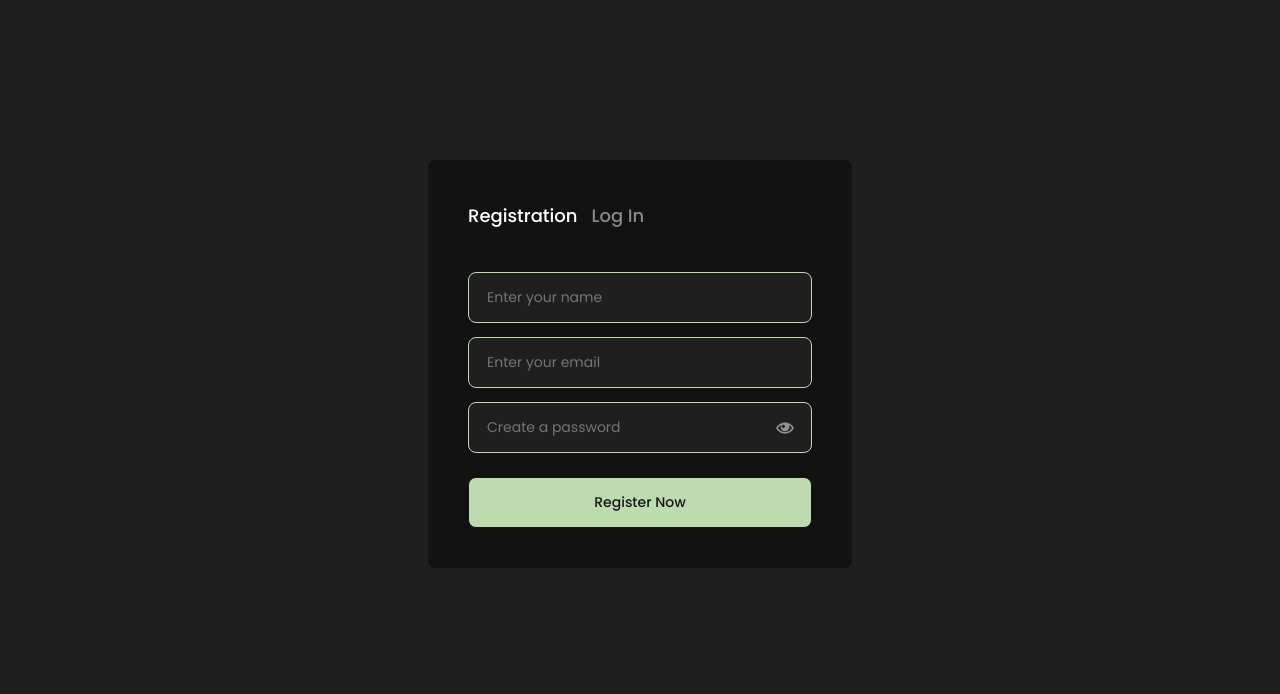
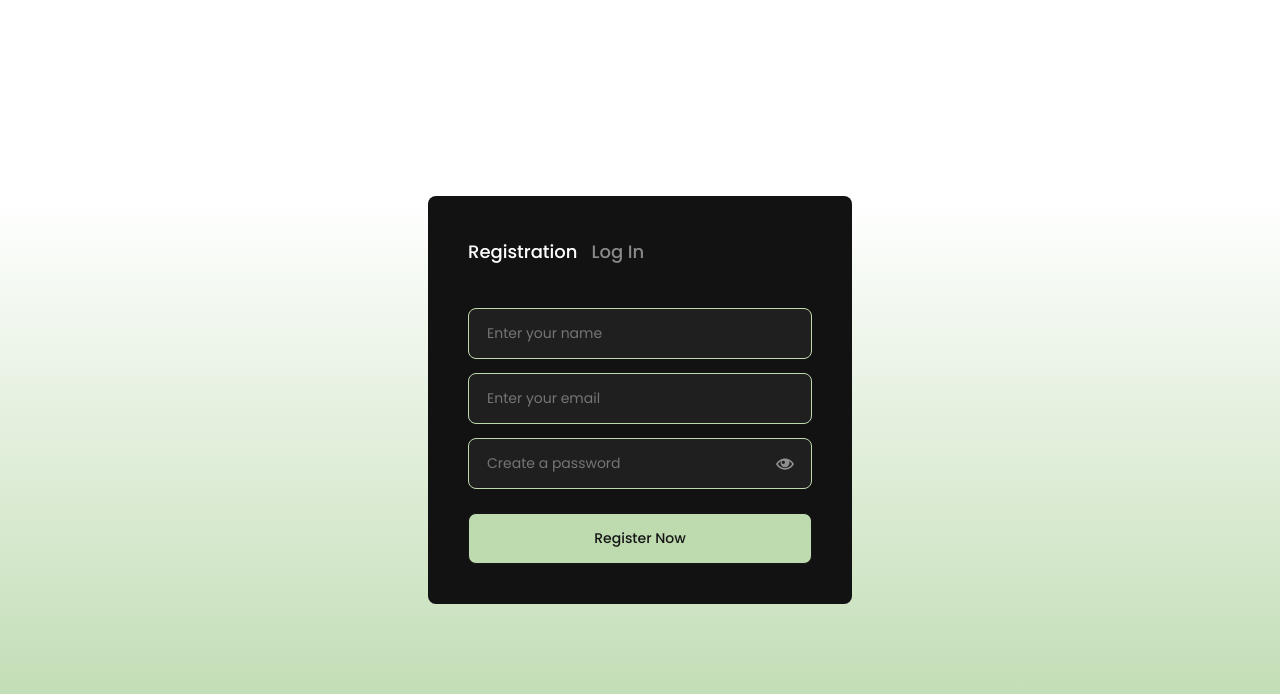
Before and after one commit to SolusBlade/ITD-node-front-project, a React (Create React App) app: page /ITD-node-front-project/register in a window 1280 px wide. Shown: the top 694 px of the page. Built offline with nearby package versions, Linux system fonts and the light colour scheme.

Commit message:
background update

```diff
--- a/src/components/Bord/BtnAddCard/BtnAddCard.jsx
+++ b/src/components/Bord/BtnAddCard/BtnAddCard.jsx
@@ -10,8 +10,6 @@ import { selectTasks } from 'redux/board/boardSelectors';
 const BtnAddCard = ({ column }) => {
   const cards = useSelector(selectTasks)
   const [showModal, setShowModal] = useState(false);
-// eslint-disable-next-line
-  // const [showBoardColumn, setShowBoardColumn] = useState(true);
 
   const handleAddCardClick = () => {
     setShowModal(true);
@@ -20,7 +18,7 @@ const BtnAddCard = ({ column }) => {
   const handleCloseModal = () => {
     setShowModal(false);
   };
-  console.log(cards.filter(el => el.columnId === column._id).length);
+
   return (
     <>
       <button className={s.btnAddCard} onClick={handleAddCardClick} style={
--- a/src/components/LoginForm/LoginForm.jsx
+++ b/src/components/LoginForm/LoginForm.jsx
@@ -7,6 +7,7 @@ import { loginUser } from '../../redux/auth/authOperations';
 import * as yup from 'yup';
 import s from '../RegisterForm/Form.module.scss';
 import sprite from '../../assets/icons/icons.svg'
+import WelcomeConainer from 'components/WelcomeConainer/WelcomeConainer';
 // import s2 from '../../shared/components/InputField/InputField.module.scss'
 
 export const LoginForm = () => {
@@ -48,7 +49,8 @@ export const LoginForm = () => {
   // };
 
   return (
-    <div className={s.formwrapper}>
+    <WelcomeConainer>
+      <div className={s.formwrapper}>
       <Formik
         initialValues={initialValues}
         validationSchema={schema}
@@ -94,5 +96,6 @@ export const LoginForm = () => {
         </Form>
       </Formik>
     </div>
+    </WelcomeConainer>
   );
 };
--- a/src/components/RegisterForm/Form.module.scss
+++ b/src/components/RegisterForm/Form.module.scss
@@ -5,10 +5,6 @@
 .formwrapper {
     display: flex;
     justify-content: center;
-    margin-left: auto;
-    margin-right: auto;
-    margin-top: 12.5%;
-    margin-bottom: 12.5%;
     padding: 24px;
     border-radius: 8px;
     background-color: var(--primary-background);
--- a/src/components/RegisterForm/RegisterForm.jsx
+++ b/src/components/RegisterForm/RegisterForm.jsx
@@ -10,6 +10,7 @@ import { memo } from 'react';
 import s from './Form.module.scss';
 import sprite from '../../assets/icons/icons.svg';
 import { NavLink } from 'react-router-dom';
+import WelcomeConainer from 'components/WelcomeConainer/WelcomeConainer';
 
 export const RegisterForm = () => {
   const dispatch = useDispatch();
@@ -54,7 +55,8 @@ export const RegisterForm = () => {
   };
 
   return (
-    <div className={s.formwrapper}>
+    <WelcomeConainer>
+      <div className={s.formwrapper}>
       <Formik
         initialValues={initialValues}
         validationSchema={schema}
@@ -127,5 +129,6 @@ export const RegisterForm = () => {
         </Form>
       </Formik>
     </div>
+    </WelcomeConainer>
   );
 };
--- a/src/components/Sidebar/Sidebar.jsx
+++ b/src/components/Sidebar/Sidebar.jsx
@@ -111,7 +111,6 @@ export const Sidebar = () => {
             const currentClass =
               el._id === activeItemId ? st.boardItemActive : st.boardItem;
             const iconName = theme !== 'light' ? el.icon : `${el.icon}-white`;
-            console.log(iconName);
             return (
               <li
                 key={el._id}
--- a/src/components/Sidebar/Sidebar.module.scss
+++ b/src/components/Sidebar/Sidebar.module.scss
@@ -163,7 +163,6 @@
 }
 
 .helpWrapper {
-  // height: 238px;
   padding: 14px;
   margin-bottom: 24px;
   background-color: var(--sidebar-help-wrapper-bg);
--- /dev/null
+++ b/src/components/WelcomeConainer/WelcomeConainer.jsx
@@ -0,0 +1,11 @@
+import s from "./WelcomeConainer.module.scss"
+
+const WelcomeConainer = ({children}) => {
+    return (
+        <div className={s.welcomeConainer}>
+            {children}
+        </div>
+    )
+}
+
+export default WelcomeConainer
--- /dev/null
+++ b/src/components/WelcomeConainer/WelcomeConainer.module.scss
@@ -0,0 +1,8 @@
+.welcomeConainer{
+    display: flex;
+    align-items: center;
+    justify-content: center;
+    height: 100vh;
+    width: 100vw;
+    background: linear-gradient(180deg, #FFFFFF 25%, #BEDBB0 92.19%);
+}
```
